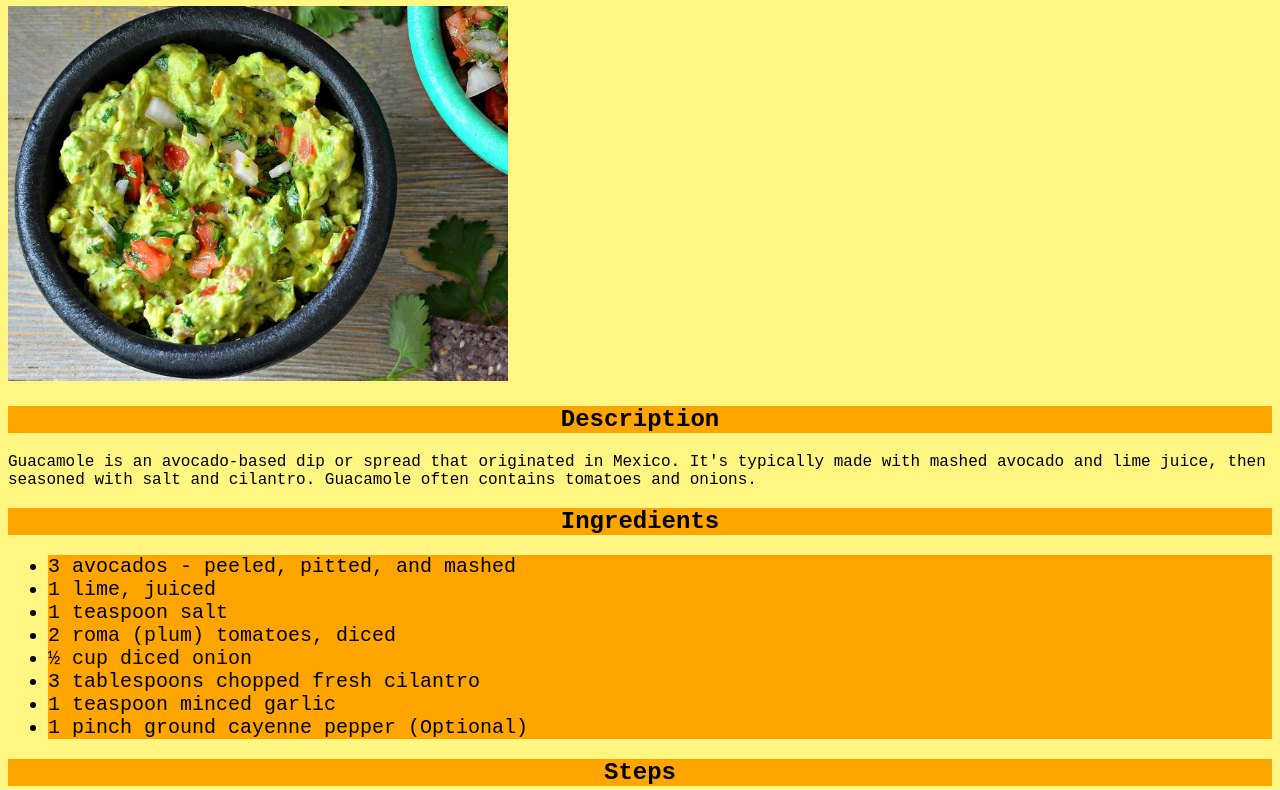
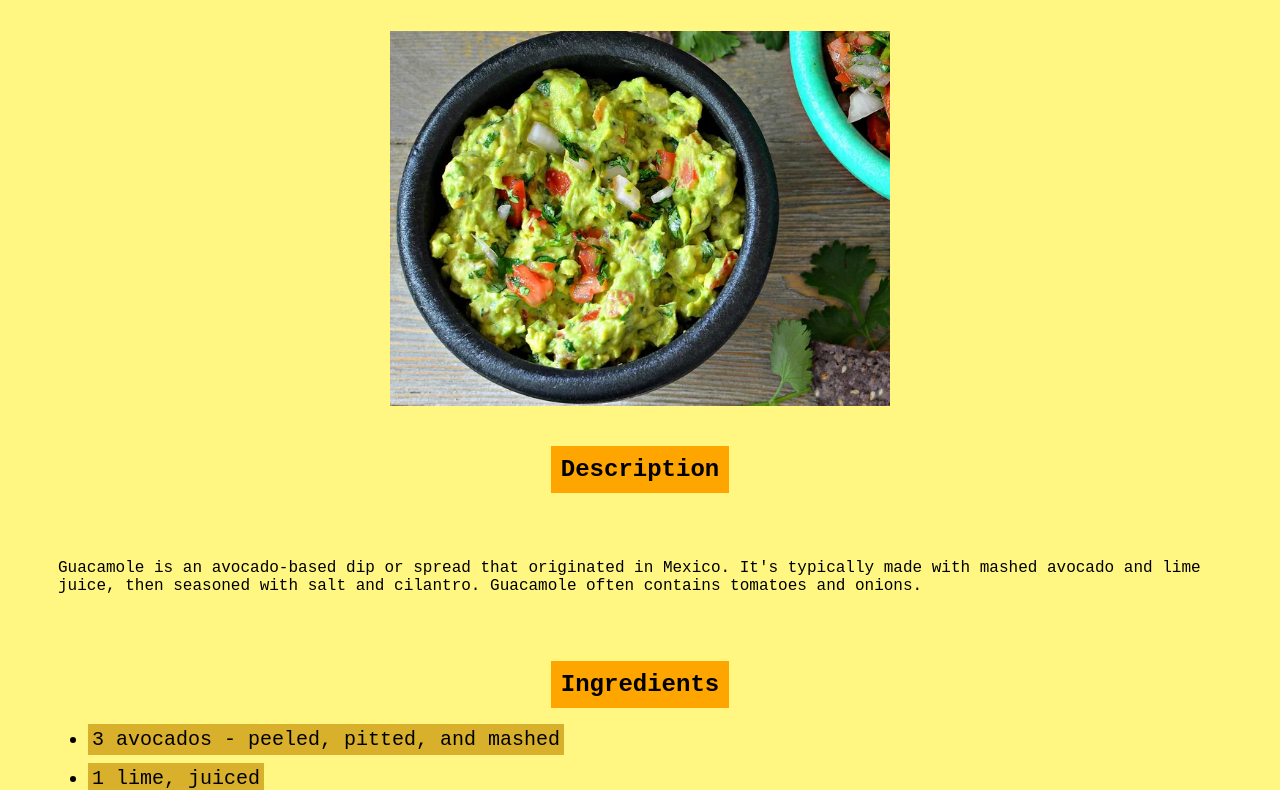
Before and after one commit to cadltop/odin-recipes, a plain HTML site: page recipes/guacamole.html in a window 1280 px wide. Shown: the part 74-864 px from the top of the page. Drawn offline with Linux system fonts and the light colour scheme.

Commit message:
fix everything i wwanted

```diff
--- a/style.css
+++ b/style.css
@@ -5,6 +5,9 @@ body {
 
 h1,h2 {
     text-align: center;
+    width: fit-content;
+    padding: 10px;
+    margin: auto;
 }
 
 h1 {
@@ -18,9 +21,18 @@ h2 {
 img {
     width: 500px;
     height: auto;
+    margin: 40px auto;
+    display: block;
 }
 
 li {
-    background-color: orange;
+    background-color: rgb(216, 176, 44);
     font-size: 20px;
+    margin: 8px 40px;
+    padding: 4px;
+    width: fit-content;
 }
+
+p {
+    padding: 50px;
+}
```
